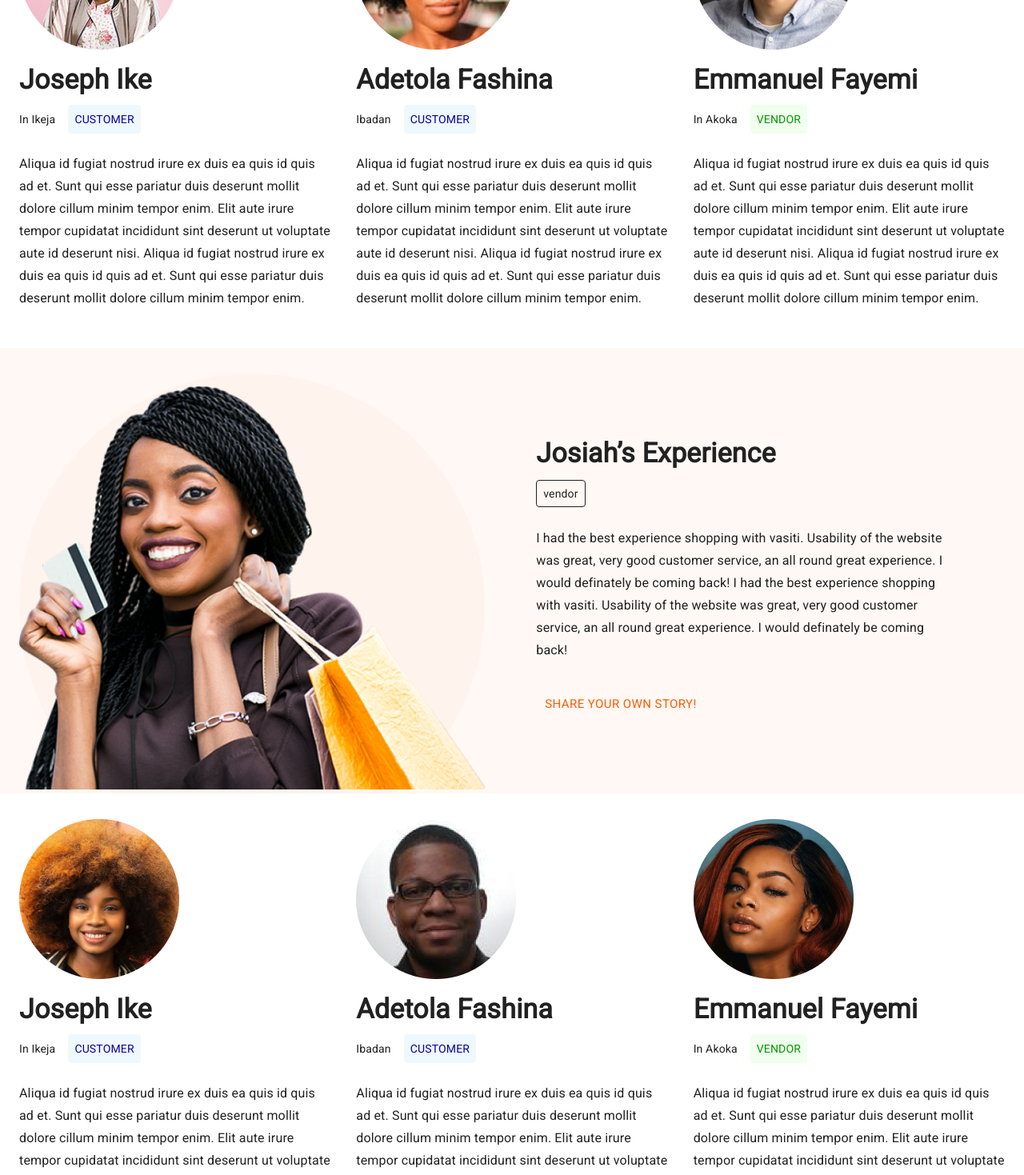
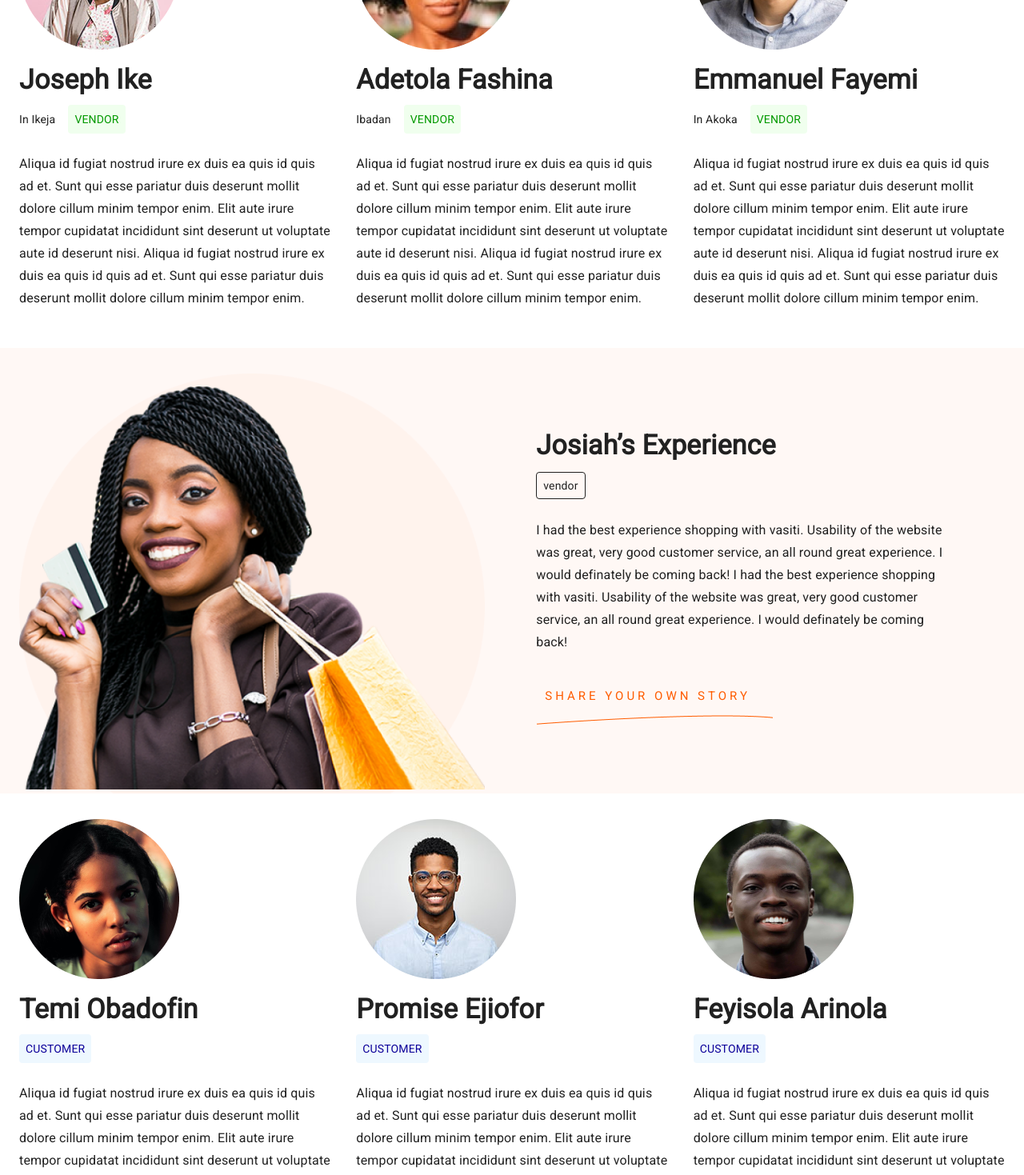
Before and after one commit to OgbeniHMMD/vasiti-testimonies, a Next.js app: page / in a window 1280 px wide. Shown: the part 1960-3429 px from the top of the page at 80% size. Built offline with nearby package versions, Linux system fonts and the light colour scheme.

Commit message:
Improved rendering

```diff
--- a/components/FeaturedStory.js
+++ b/components/FeaturedStory.js
@@ -41,9 +41,17 @@ export default function TopNavLinks(props) {
               <Typography variant="subtitle1">{props.story}</Typography>
             </Box>
             <Box>
-              <Button size="large" color="primary">
-                Share your own story!
-              </Button>
+              <span>
+                <Button
+                  size="large"
+                  style={{ letterSpacing: 4 }}
+                  color={props.dark ? "secondary" : "primary"}>
+                  Share your own story
+                </Button>{" "}
+                <div>
+                  <img src="/img/whip.png" />
+                </div>
+              </span>
             </Box>
           </Box>
 
--- a/components/Testimony.js
+++ b/components/Testimony.js
@@ -16,13 +16,14 @@ export default function TopNavLinks(props) {
       </Box>
 
       <Box py={1} display="flex" alignItems="center">
-        <Box fontWeight="fontWeightMedium" color="grey.900">
-          {props.location}
-        </Box>
+        {props.location && (
+          <Box mr={2} fontWeight="fontWeightMedium" color="grey.900">
+            {props.location}
+          </Box>
+        )}
 
         <Box
           p={1}
-          mx={2}
           component="span"
           borderRadius={4}
           color={props.category == "CUSTOMER" ? "#0D019A" : "#049A01"}
--- a/pages/index.js
+++ b/pages/index.js
@@ -12,10 +12,10 @@ import stories1 from "../src/assets/stories1.json"
 import stories2 from "../src/assets/stories2.json"
 
 export default function Home() {
-  const Testimonies1 = stories1
-  const Testimonies2 = stories2
+  const testimoniesJSON1 = stories1
+  const testimoniesJSON2 = stories2
 
-  const testimonies1 = Testimonies1.map((testimony) => (
+  const testimonies1 = testimoniesJSON1.map((testimony) => (
     <Testimony
       key={testimony.id}
       name={testimony.name}
@@ -26,13 +26,12 @@ export default function Home() {
     />
   ))
 
-  const testimonies2 = Testimonies1.map((testimony) => (
+  const testimonies2 = testimoniesJSON2.map((testimony) => (
     <Testimony
       key={testimony.id}
       name={testimony.name}
       avatar={testimony.avatar}
       category={testimony.category}
-      location={testimony.location}
       story={testimony.story}
     />
   ))
--- a/src/assets/stories1.json
+++ b/src/assets/stories1.json
@@ -18,7 +18,7 @@
   {
     "id": 3,
     "name": "Emmanuel Fayemi",
-    "category": "VENDOR",
+    "category": "CUSTOMER",
     "location": "In Akoka",
     "avatar": "/img/avatar/03.png",
     "story": "Aliqua id fugiat nostrud irure ex duis ea quis id quis ad et. Sunt qui esse pariatur duis deserunt mollit dolore cillum minim tempor enim. Elit aute irure tempor cupidatat incididunt sint deserunt ut voluptate aute id deserunt nisi. Aliqua id fugiat nostrud irure ex duis ea quis id quis ad et. Sunt qui esse pariatur duis deserunt mollit dolore cillum minim tempor enim."
@@ -26,7 +26,7 @@
   {
     "id": 4,
     "name": "Joseph Ike",
-    "category": "CUSTOMER",
+    "category": "VENDOR",
     "location": "In Ikeja",
     "avatar": "/img/avatar/04.png",
     "story": "Aliqua id fugiat nostrud irure ex duis ea quis id quis ad et. Sunt qui esse pariatur duis deserunt mollit dolore cillum minim tempor enim. Elit aute irure tempor cupidatat incididunt sint deserunt ut voluptate aute id deserunt nisi. Aliqua id fugiat nostrud irure ex duis ea quis id quis ad et. Sunt qui esse pariatur duis deserunt mollit dolore cillum minim tempor enim."
@@ -34,7 +34,7 @@
   {
     "id": 5,
     "name": "Adetola Fashina",
-    "category": "CUSTOMER",
+    "category": "VENDOR",
     "location": "Ibadan",
     "avatar": "/img/avatar/05.png",
     "story": "Aliqua id fugiat nostrud irure ex duis ea quis id quis ad et. Sunt qui esse pariatur duis deserunt mollit dolore cillum minim tempor enim. Elit aute irure tempor cupidatat incididunt sint deserunt ut voluptate aute id deserunt nisi. Aliqua id fugiat nostrud irure ex duis ea quis id quis ad et. Sunt qui esse pariatur duis deserunt mollit dolore cillum minim tempor enim."
--- a/src/assets/stories2.json
+++ b/src/assets/stories2.json
@@ -1,7 +1,7 @@
 [
   {
     "id": 1,
-    "name": "Joseph Ike",
+    "name": "Temi Obadofin",
     "category": "CUSTOMER",
     "location": "In Ikeja",
     "avatar": "/img/avatar/07.png",
@@ -9,7 +9,7 @@
   },
   {
     "id": 2,
-    "name": "Adetola Fashina",
+    "name": "Promise Ejiofor",
     "category": "CUSTOMER",
     "location": "Ibadan",
     "avatar": "/img/avatar/08.png",
@@ -17,33 +17,29 @@
   },
   {
     "id": 3,
-    "name": "Emmanuel Fayemi",
-    "category": "VENDOR",
-    "location": "In Akoka",
+    "name": "Feyisola Arinola",
+    "category": "CUSTOMER",
     "avatar": "/img/avatar/09.png",
     "story": "Aliqua id fugiat nostrud irure ex duis ea quis id quis ad et. Sunt qui esse pariatur duis deserunt mollit dolore cillum minim tempor enim. Elit aute irure tempor cupidatat incididunt sint deserunt ut voluptate aute id deserunt nisi. Aliqua id fugiat nostrud irure ex duis ea quis id quis ad et. Sunt qui esse pariatur duis deserunt mollit dolore cillum minim tempor enim."
   },
   {
     "id": 4,
-    "name": "Joseph Ike",
-    "category": "CUSTOMER",
-    "location": "In Ikeja",
+    "name": "Karen Ibeh",
+    "category": "VENDOR",
     "avatar": "/img/avatar/10.png",
     "story": "Aliqua id fugiat nostrud irure ex duis ea quis id quis ad et. Sunt qui esse pariatur duis deserunt mollit dolore cillum minim tempor enim. Elit aute irure tempor cupidatat incididunt sint deserunt ut voluptate aute id deserunt nisi. Aliqua id fugiat nostrud irure ex duis ea quis id quis ad et. Sunt qui esse pariatur duis deserunt mollit dolore cillum minim tempor enim."
   },
   {
     "id": 5,
-    "name": "Adetola Fashina",
-    "category": "CUSTOMER",
-    "location": "Ibadan",
+    "name": "Oluchi Uzo",
+    "category": "VENDOR",
     "avatar": "/img/avatar/11.png",
     "story": "Aliqua id fugiat nostrud irure ex duis ea quis id quis ad et. Sunt qui esse pariatur duis deserunt mollit dolore cillum minim tempor enim. Elit aute irure tempor cupidatat incididunt sint deserunt ut voluptate aute id deserunt nisi. Aliqua id fugiat nostrud irure ex duis ea quis id quis ad et. Sunt qui esse pariatur duis deserunt mollit dolore cillum minim tempor enim."
   },
   {
     "id": 6,
-    "name": "Emmanuel Fayemi",
+    "name": "Amos Okafor",
     "category": "VENDOR",
-    "location": "In Akoka",
     "avatar": "/img/avatar/12.png",
     "story": "Aliqua id fugiat nostrud irure ex duis ea quis id quis ad et. Sunt qui esse pariatur duis deserunt mollit dolore cillum minim tempor enim. Elit aute irure tempor cupidatat incididunt sint deserunt ut voluptate aute id deserunt nisi. Aliqua id fugiat nostrud irure ex duis ea quis id quis ad et. Sunt qui esse pariatur duis deserunt mollit dolore cillum minim tempor enim."
   }
```
Also changed, not shown: public/img/whip.png (added).
